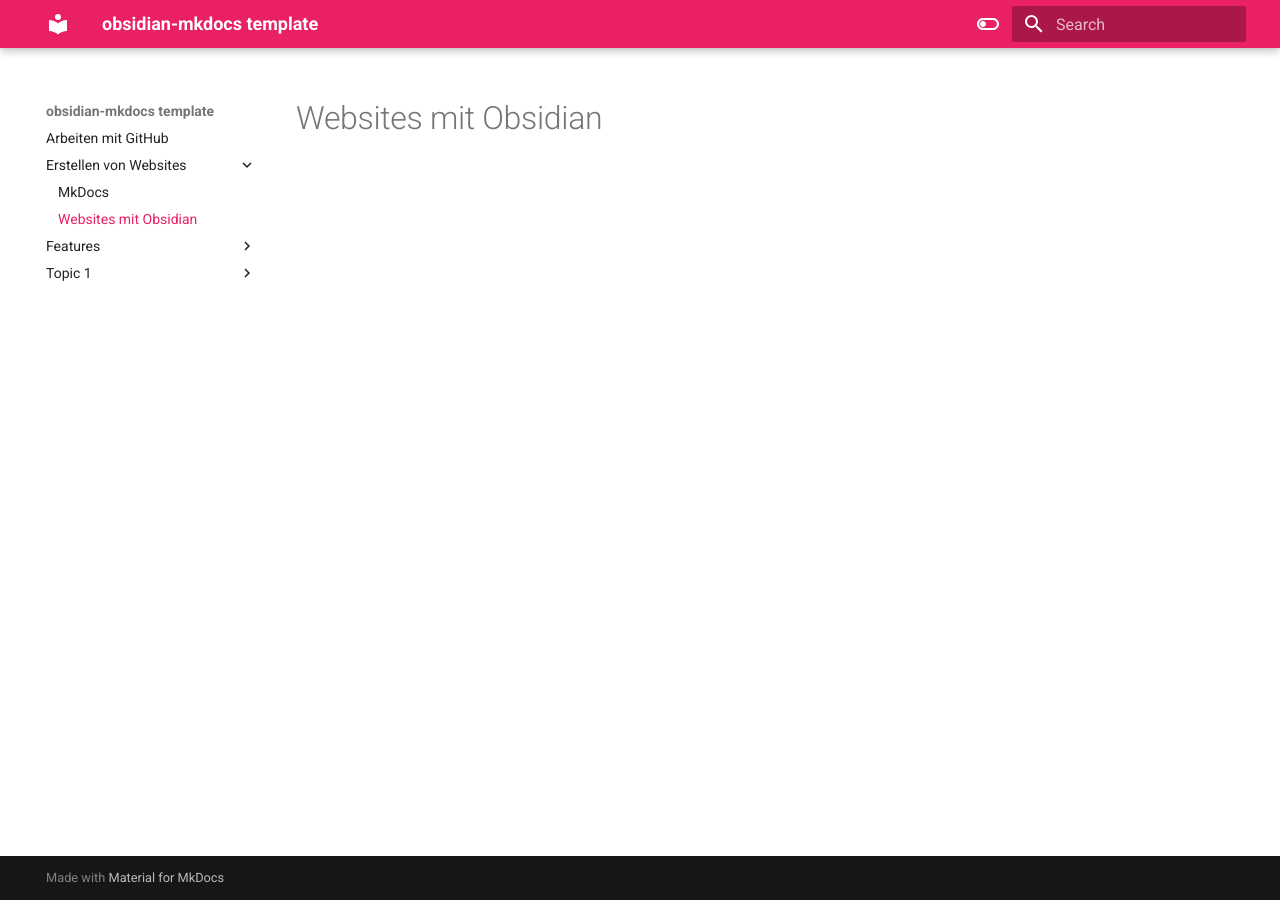
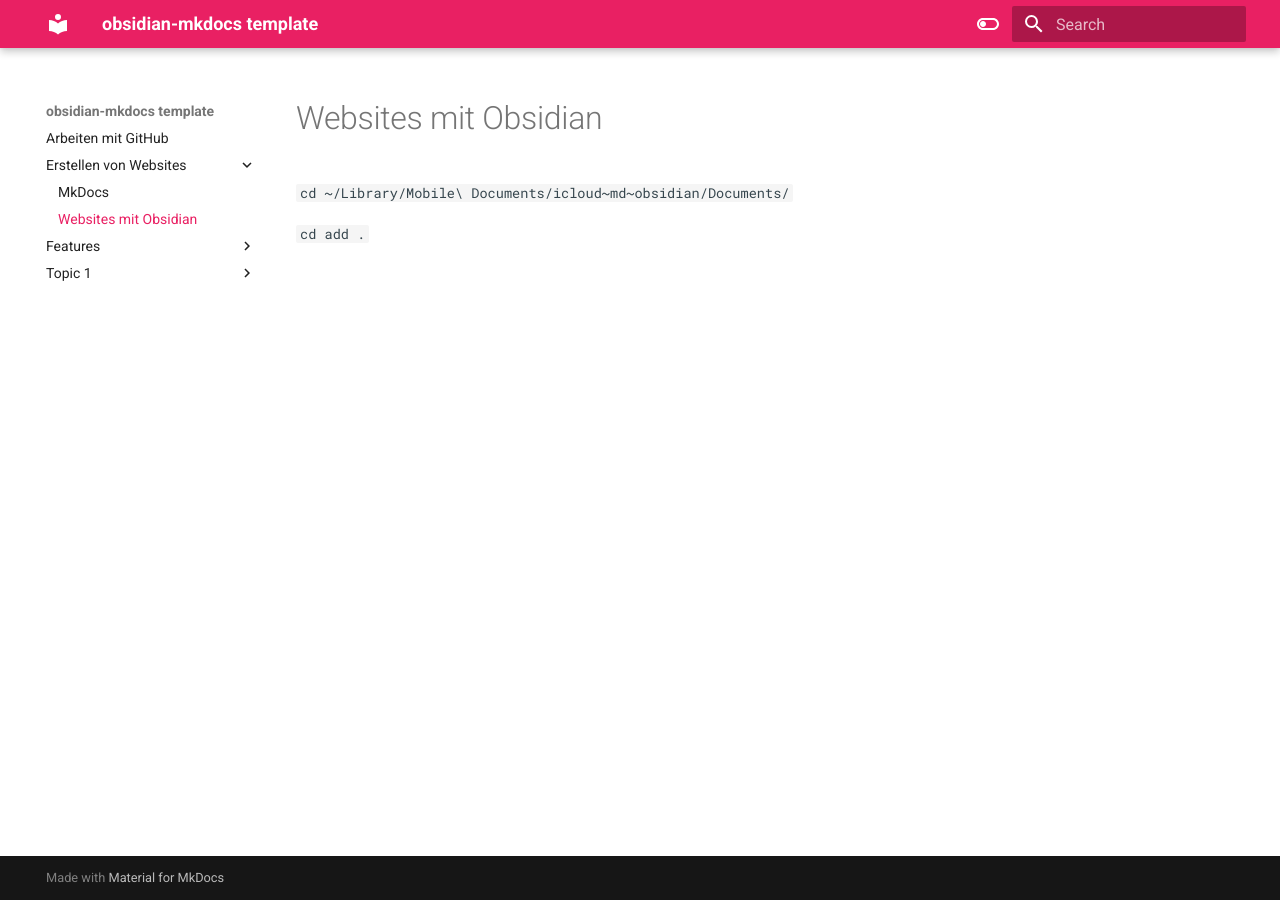
Before and after one commit to jpmou/github, an MkDocs documentation site: the page built from docs/Erstellen von Websites/obsidian.md, in a window 1280 px wide. Built offline with MkDocs 1.6.1 and Material for MkDocs 9.7.7, drawn with Linux system fonts in a browser that asks for light colours.

Commit message:
inital test

```diff
--- a/docs/Erstellen von Websites/obsidian.md
+++ b/docs/Erstellen von Websites/obsidian.md
@@ -1 +1,5 @@
 # Websites mit Obsidian
+
+`cd ~/Library/Mobile\ Documents/icloud~md~obsidian/Documents/`
+
+`cd add .`
```
